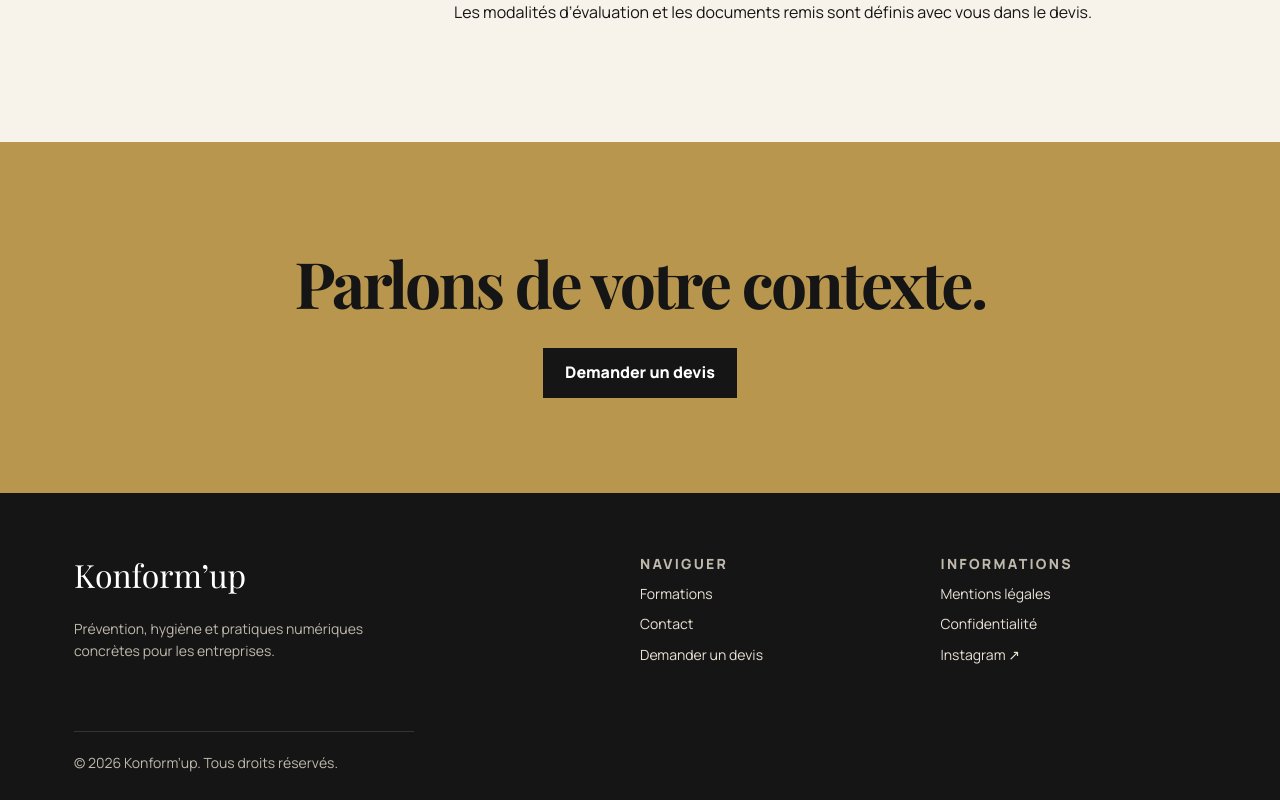
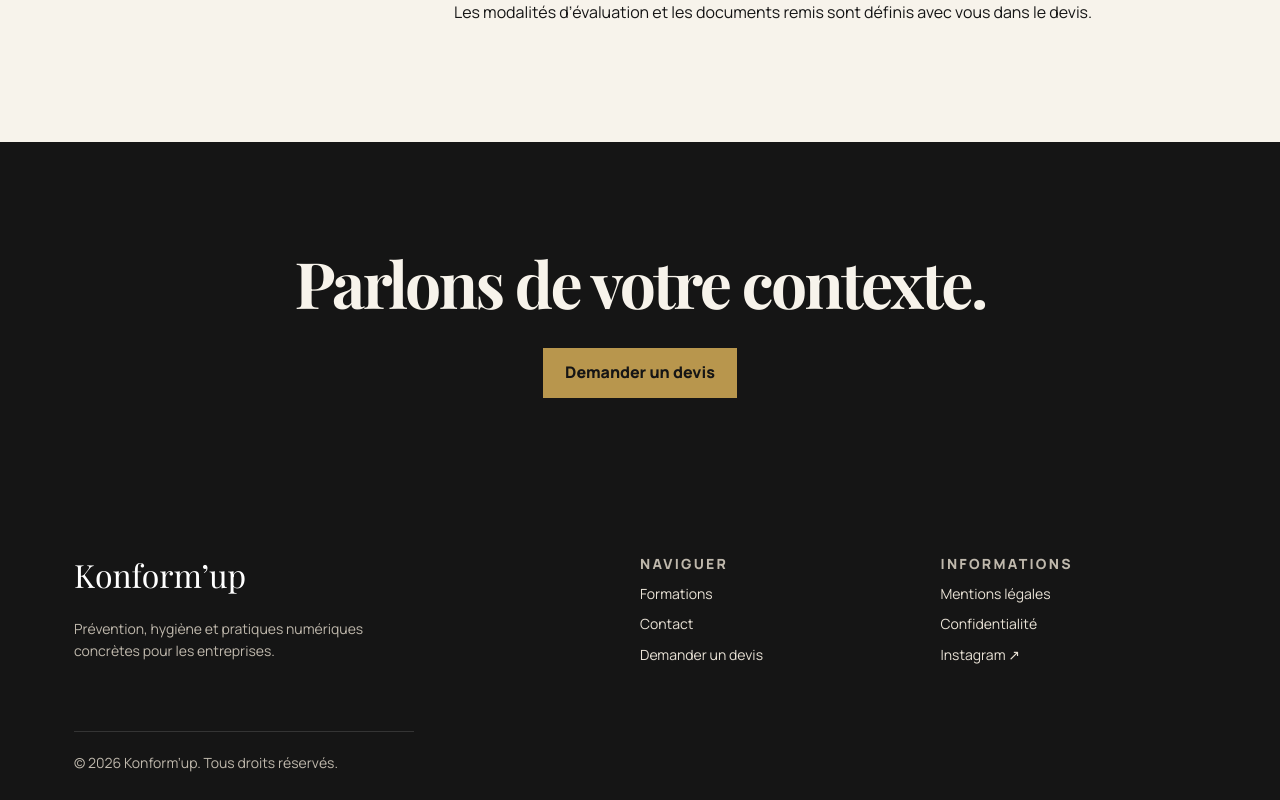
Before and after one commit to Corsica20600/konformup-site, a Next.js app: page /formations/hygiene-alimentaire in a window 1280 px wide. Shown: the part 1308-2108 px from the top of the page. Built offline with nearby package versions, Linux system fonts and the light colour scheme; a web font is replaced by a local one.

Commit message:
fix: rebalance public site color palette

```diff
--- a/src/app/layout.tsx
+++ b/src/app/layout.tsx
@@ -1,6 +1,7 @@
 import type { Metadata } from "next";
 import { Manrope, Playfair_Display } from "next/font/google";
 import "./globals.css";
+import "./overrides.css";
 
 import { site } from "@/lib/site-config";
 const sans = Manrope({ subsets:["latin"], variable:"--font-sans" });
--- /dev/null
+++ b/src/app/overrides.css
@@ -0,0 +1,16 @@
+/* Gold remains an accent, never a dominant page background. */
+.hero-art {
+  background: linear-gradient(135deg, #111 0%, #201c15 70%, #151515 100%);
+  color: #f7f3eb;
+  border-color: #2d2a25;
+}
+
+.cta {
+  background: #151515;
+  color: #f7f3eb;
+}
+
+.cta .button {
+  background: #b8964d;
+  color: #151515;
+}
```
